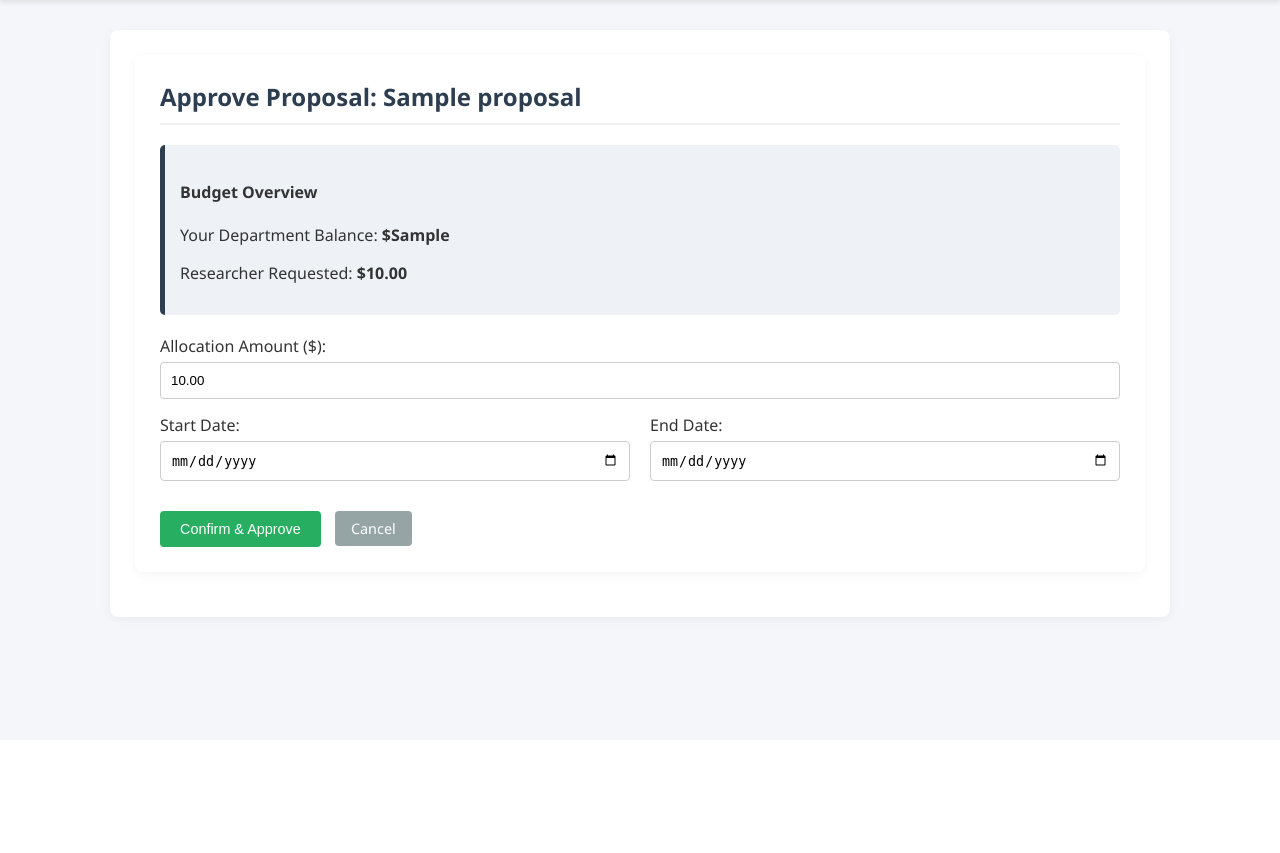
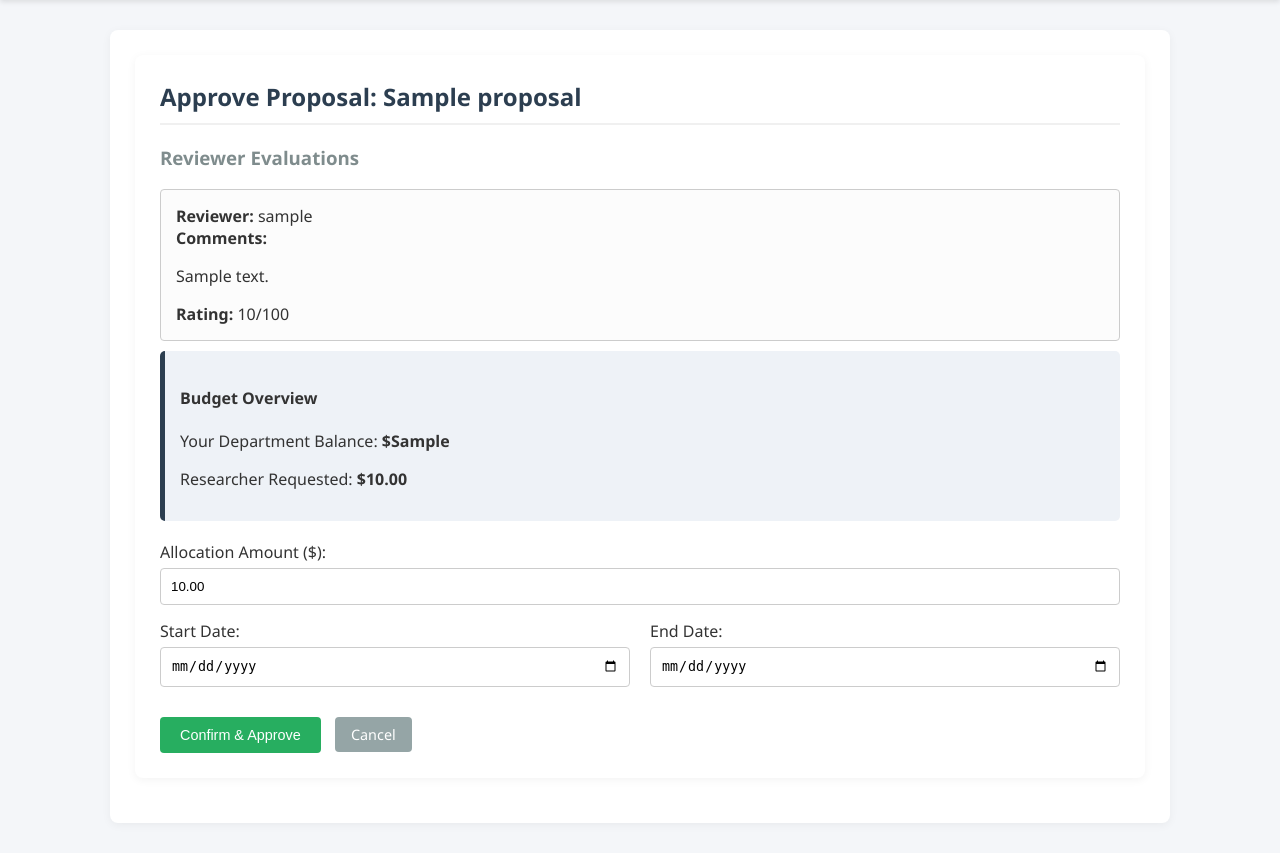
Before and after one commit to MrMinton/Research-Grant-Management-System, a Django app: template rgms_config/templates/grants/approve_form.html in a window 1280 px wide. Shown: the part 60-913 px from the top of the page. Before the commit the page ends 684 px from the top, so only its background shows below. Run offline with Django 5.2, Linux system fonts and the light colour scheme; tables that the repository leaves empty hold one stand-in row (values such as "Sample post"); the template is opened without the code that fills it: values that come from a table or form of the project are taken from there, most other values are stand-ins (such as "Sample title", 1, 10 or a date in 2020).

Commit message:
refined the models.py

```diff
--- a/rgms_config/templates/grants/approve_form.html
+++ b/rgms_config/templates/grants/approve_form.html
@@ -9,6 +9,18 @@
             {{ error_message }}
         </div>
     {% endif %}
+
+	<h3>Reviewer Evaluations</h3>
+        {% for evaluation in evaluations %}
+            <div class="evaluation-item">
+                <strong>Reviewer:</strong> {{ evaluation.reviewer.username }}<br />
+                <strong>Comments:</strong>
+                <p>{{ evaluation.feedbackComments }}</p>
+                <strong>Rating:</strong> {{ evaluation.score }}/100
+            </div>
+        {% empty %}
+            <p style="color: #7f8c8d;">No evaluations available for this proposal.</p>
+        {% endfor %}
 
     <div class="budget-status-box">
         <h4>Budget Overview</h4>
```
